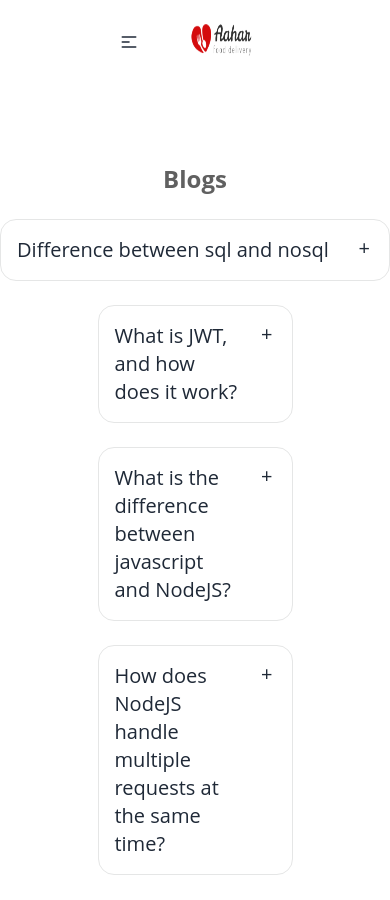
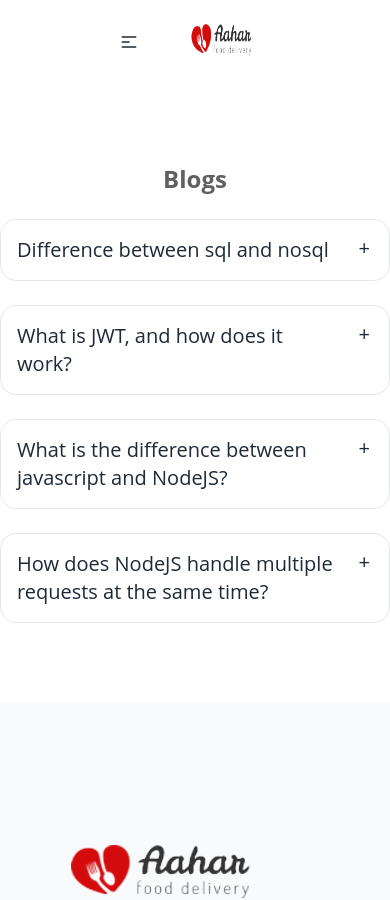
Before and after one commit to AbdulMotalebOvi/service_reviews_web_app, a React (Create React App) app: page /blog in a window 390 px wide. Shown: the top 900 px of the page. Built offline with nearby package versions, Linux system fonts and the light colour scheme; no server answers.

Commit message:
rechack responsiveness

```diff
--- a/src/Pages/Blogs/Blogs.js
+++ b/src/Pages/Blogs/Blogs.js
@@ -4,7 +4,7 @@ const Blogs = () => {
     return (
         <div className='max-w-screen-xl mx-auto my-20 space-y-6'>
             <h1 className='text-2xl font-bold text-center my-4'>Blogs</h1>
-            <div tabIndex={0} className="collapse collapse-plus border border-base-300 bg-base-100 rounded-box  lg:w-1/2 sm:w-full m-auto ">
+            <div tabIndex={0} className="collapse collapse-plus border border-base-300 bg-base-100 rounded-box  w-full sm:w-1/2 m-auto ">
                 <div className="collapse-title text-xl font-medium">
                     Difference between sql and nosql
                 </div>
@@ -12,7 +12,7 @@ const Blogs = () => {
                     <p tabIndex={0}> <span className='text-2xl text-red-500'>SQL</span> is the programming language used to interface with relational databases. (Relational databases model data as records in rows and tables with logical links between them). <br /> <span className='text-2xl text-red'>NoSQL</span> is a class of DBMs that are non-relational and generally do not use SQL.</p>
                 </div>
             </div>
-            <div tabIndex={0} className="collapse collapse-plus border border-base-300 bg-base-100 rounded-box w-1/2 m-auto">
+            <div tabIndex={0} className="collapse collapse-plus border border-base-300 bg-base-100 rounded-box  w-full sm:w-1/2 m-auto">
                 <div className="collapse-title text-xl font-medium">
                     What is JWT, and how does it work?
                 </div>
@@ -20,7 +20,7 @@ const Blogs = () => {
                     <p tabIndex={0}> <span className='text-2xl text-red-500'>JWT</span>  JSON Web Token (JWT) is an open standard (RFC 7519) for securely transmitting information between parties as JSON object. It is compact, readable and digitally signed using a private key/ or a public key pair by the Identity Provider(IdP).</p>
                 </div>
             </div>
-            <div tabIndex={0} className="collapse collapse-plus border border-base-300 bg-base-100 rounded-box w-1/2 m-auto">
+            <div tabIndex={0} className="collapse collapse-plus border border-base-300 bg-base-100 rounded-box  w-full sm:w-1/2 m-auto">
                 <div className="collapse-title text-xl font-medium">
                     What is the difference between javascript and NodeJS?
                 </div>
@@ -28,7 +28,7 @@ const Blogs = () => {
                     <p tabIndex={0}> JavaScript is a simple programming language that can be used with any browser that has the JavaScript Engine installed. Node. js, on the other hand, is an interpreter or execution environment for the JavaScript programming language.</p>
                 </div>
             </div>
-            <div tabIndex={0} className="collapse collapse-plus border border-base-300 bg-base-100 rounded-box w-1/2 m-auto">
+            <div tabIndex={0} className="collapse collapse-plus border border-base-300 bg-base-100 rounded-box  w-full sm:w-1/2  m-auto">
                 <div className="collapse-title text-xl font-medium">
                     How does NodeJS handle multiple requests at the same time?
                 </div>
--- a/src/Pages/UserReviews/User.js
+++ b/src/Pages/UserReviews/User.js
@@ -78,11 +78,12 @@ const User = ({ user, handlerToDelete }) => {
                         <div
                             className="justify-center items-center flex overflow-x-hidden overflow-y-auto fixed inset-0 z-50 outline-none focus:outline-none "
                         >
-                            <div className="flex flex-col my-10 mx-auto ">
+                            <div className="flex  my-10 mx-auto ">
 
                                 <div className="border-0 rounded-lg shadow-lg relative flex  w-full bg-white outline-none focus:outline-none">
 
-                                    <div className="flex items-start justify-between p-5 border-b border-solid border-slate-200 rounded-t">
+                                    <div className="items-start p-5 border-b border-solid border-slate-200 rounded-t">
+
                                         <form className="grid grid-cols-6 gap-4">
 
                                             <div className="col-span-6">
@@ -158,15 +159,6 @@ const User = ({ user, handlerToDelete }) => {
                                             </div>
 
                                         </form>
-                                        <button
-                                            className="p-1 ml-auto bg-transparent border-0 text-black opacity-5 float-right text-3xl leading-none font-semibold outline-none focus:outline-none"
-                                            onClick={() => setShowModal(false)}
-                                        >
-                                            <span className="bg-transparent text-black opacity-5 h-6 w-6 text-2xl block outline-none focus:outline-none">
-                                                ×
-                                            </span>
-                                        </button>
-                                    </div>
 
                                         <div className="flex items-center justify-end p-6 border-t border-solid border-slate-200 rounded-b">
                                             <button
@@ -179,12 +171,22 @@ const User = ({ user, handlerToDelete }) => {
                                             <button
                                                 className="bg-emerald-500 text-white active:bg-emerald-600 font-bold uppercase text-sm px-6 py-3 rounded shadow hover:shadow-lg outline-none focus:outline-none mr-1 mb-1 ease-linear transition-all duration-150"
                                                 type="button"
-                                            onClick={() => handleUpdate(_id, setShowModal(false))}
+                                                onClick={() => handleUpdate(_id)}
                                             >
                                                 Save Changes
                                             </button>
                                         </div>
                                     </div>
+
+                                </div>
+                                <button
+                                    className="p-1 ml-auto bg-transparent border-0 text-black opacity-5 float-right text-3xl leading-none font-semibold outline-none focus:outline-none"
+                                    onClick={() => setShowModal(false)}
+                                >
+                                    <span className="bg-transparent text-black opacity-5 h-6 w-6 text-2xl block outline-none focus:outline-none">
+                                        ×
+                                    </span>
+                                </button>
                             </div>
                         </div>
                         <div className="opacity-25 fixed inset-0 z-40 bg-black"></div>
--- a/src/Shared/Header/Header.js
+++ b/src/Shared/Header/Header.js
@@ -49,7 +49,7 @@ const Header = () => {
                         <label tabIndex={0} className="btn btn-ghost lg:hidden">
                             <svg xmlns="http://www.w3.org/2000/svg" className="h-5 w-5" fill="none" viewBox="0 0 24 24" stroke="currentColor"><path strokeLinecap="round" strokeLinejoin="round" strokeWidth="2" d="M4 6h16M4 12h8m-8 6h16" /></svg>
                         </label>
-                        <ul tabIndex={0} className="menu menu-compact dropdown-content mt-3 p-2 shadow bg-base-100 rounded-box w-52">
+                        <ul tabIndex={0} className="menu menu-compact dropdown-content mt-3 p-2 shadow bg-base-100 rounded-box w-32 sm:w-52">
                             {navLinks}
                         </ul>
                     </div>
```
Also changed, not shown: firebase.json (added), 1 other file (tests, documents, lock files or other folders). Lines whose indentation alone changed are shown as unchanged.
